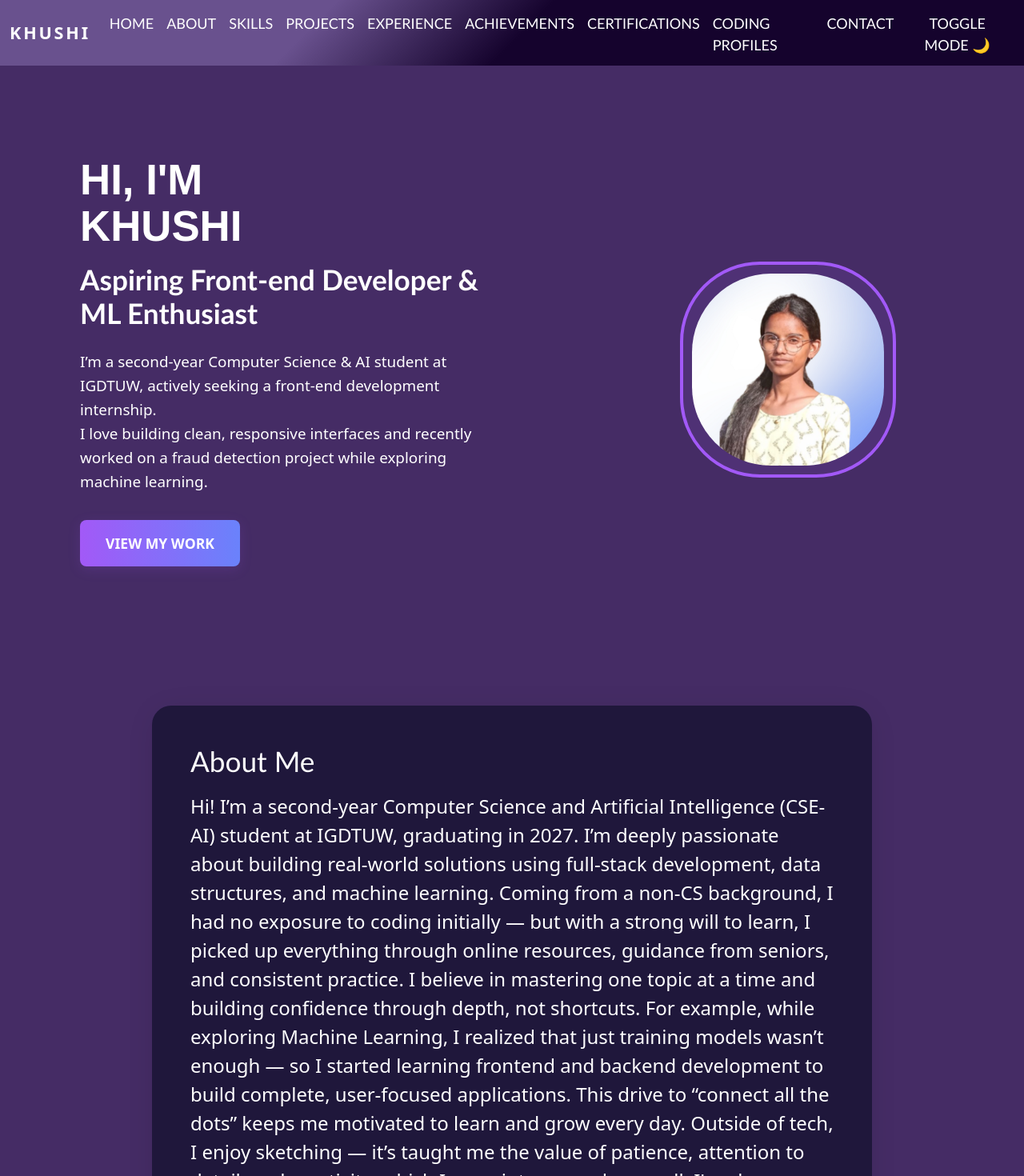
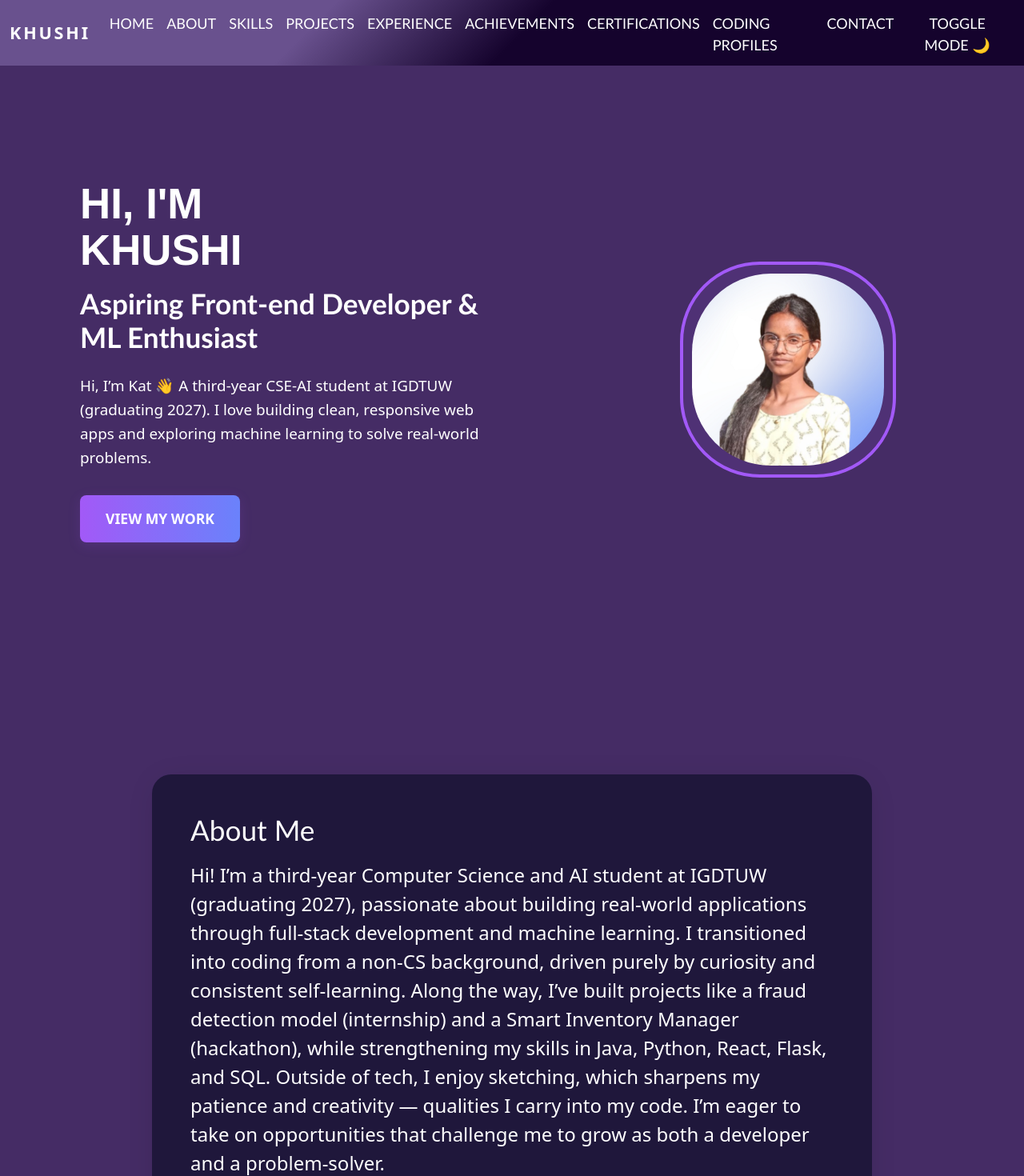
Before and after one commit to khushi1315/MY-PORTFOLIO, a React (Create React App) app: page / in a window 1280 px wide. Shown: the top 1470 px of the page at 80% size. Built offline with nearby package versions, Linux system fonts and the light colour scheme; a web font is replaced by a local one.

Commit message:
Update App.js
Updated from second to third year

```diff
--- a/src/App.js
+++ b/src/App.js
@@ -267,8 +267,7 @@ function App() {
             <h1>HI, I'M<br />KHUSHI</h1>
             <h2>Aspiring Front-end Developer & ML Enthusiast</h2>
             <p>
-              I’m a second-year Computer Science & AI student at IGDTUW, actively seeking a front-end development internship. <br />
-              I love building clean, responsive interfaces and recently worked on a fraud detection project while exploring machine learning.
+              Hi, I’m Kat 👋 A third-year CSE-AI student at IGDTUW (graduating 2027). I love building clean, responsive web apps and exploring machine learning to solve real-world problems.
             </p>
 
             <button
@@ -306,15 +305,9 @@ function App() {
         >
           <h2>About Me</h2>
           <p>
-            Hi! I’m a second-year Computer Science and Artificial Intelligence (CSE-AI) student at IGDTUW, graduating in 2027. I’m deeply passionate about building real-world solutions using full-stack development, data structures, and machine learning.
-
-            Coming from a non-CS background, I had no exposure to coding initially — but with a strong will to learn, I picked up everything through online resources, guidance from seniors, and consistent practice. I believe in mastering one topic at a time and building confidence through depth, not shortcuts.
-
-            For example, while exploring Machine Learning, I realized that just training models wasn’t enough — so I started learning frontend and backend development to build complete, user-focused applications. This drive to “connect all the dots” keeps me motivated to learn and grow every day.
-
-            Outside of tech, I enjoy sketching — it’s taught me the value of patience, attention to detail, and creativity, which I carry into my code as well.
-
-            I'm always looking for opportunities to grow, collaborate, and take on challenges that help me become not just a better developer, but a better thinker.
+           Hi! I’m a third-year Computer Science and AI student at IGDTUW (graduating 2027), passionate about building real-world applications through full-stack development and machine learning.
+            I transitioned into coding from a non-CS background, driven purely by curiosity and consistent self-learning. Along the way, I’ve built projects like a fraud detection model (internship) and a Smart Inventory Manager (hackathon), while strengthening my skills in Java, Python, React, Flask, and SQL.
+            Outside of tech, I enjoy sketching, which sharpens my patience and creativity — qualities I carry into my code. I’m eager to take on opportunities that challenge me to grow as both a developer and a problem-solver.
 
           </p>
         </motion.div>
```
